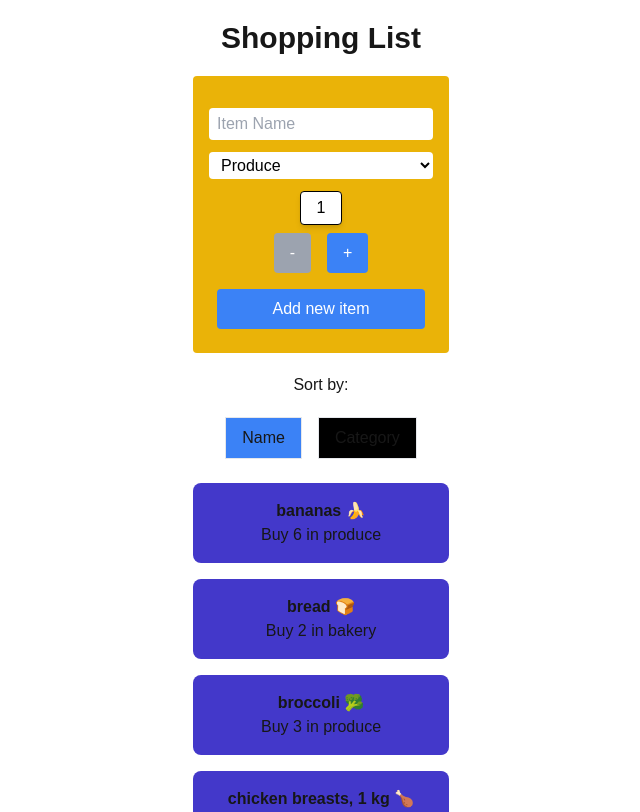
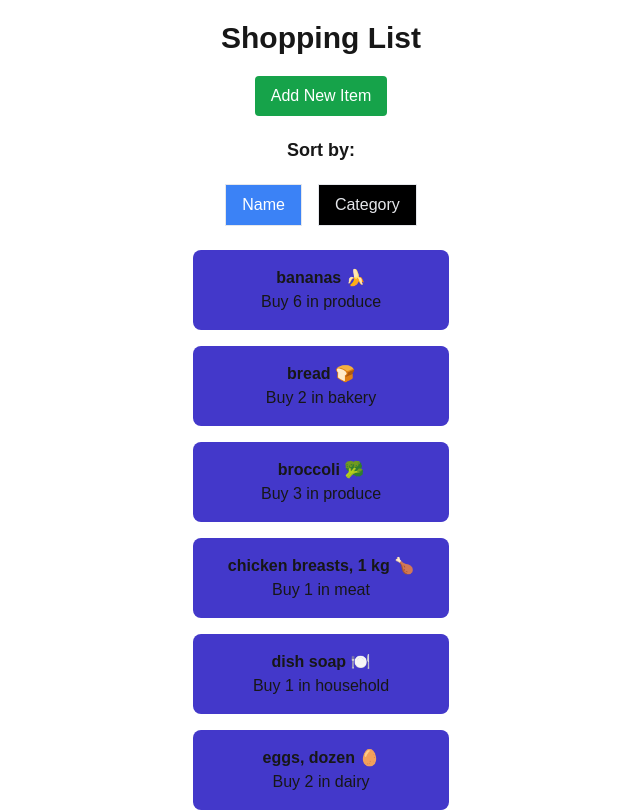
Before and after one commit to augusto-barros/cprg306-assignments, a Next.js app: page /week-7 in a window 1280 px wide. Shown: the top 812 px of the page, without its empty margins (319-959 px from the left). Built offline with nearby package versions, Linux system fonts and the light colour scheme.

Commit message:
Toggle button on shopping list added
toggle button added and debugging

```diff
--- a/app/week-7/item-list.js
+++ b/app/week-7/item-list.js
@@ -4,28 +4,34 @@ import { useState } from 'react';
 function ItemList({ items }) {
   const [sortBy, setSortBy] = useState('name');
 
-  const sortedItems = [...items].sort((a, b) => {
-    if (sortBy === 'name') {
-      return a.name.localeCompare(b.name);
-    } else if (sortBy === 'category') {
-      return a.category.localeCompare(b.category);
-    }
-    return 0;
-  });
+  const sortItems = (items, criteria) => {
+    return [...items].sort((a, b) => {
+      if (criteria === 'name') {
+        return a.name.localeCompare(b.name);
+      } else if (criteria === 'category') {
+        return a.category.localeCompare(b.category);
+      }
+      return 0;
+    });
+  };
+
+  const sortedItems = sortItems(items, sortBy);
 
   return (
     <div className="flex flex-col justify-center items-center">
-      <h3 className="m-5">Sort by:</h3>
+      <h3 className="m-5 text-lg font-semibold">Sort by:</h3>
       <div className="flex space-x-4 mb-6">
         <button
           onClick={() => setSortBy('name')}
-          className={`px-4 py-2 border ${sortBy === 'name' ? 'bg-blue-500' : 'bg-black'}`}
+          className={`px-4 py-2 border ${sortBy === 'name' ? 'bg-blue-500 text-white' : 'bg-black text-gray-200'}`}
+          aria-pressed={sortBy === 'name'}
         >
           Name
         </button>
         <button
           onClick={() => setSortBy('category')}
-          className={`px-4 py-2 border ${sortBy === 'category' ? 'bg-blue-500' : 'bg-black'}`}
+          className={`px-4 py-2 border ${sortBy === 'category' ? 'bg-blue-500 text-white' : 'bg-black text-gray-200'}`}
+          aria-pressed={sortBy === 'category'}
         >
           Category
         </button>
--- a/app/week-7/new-item.js
+++ b/app/week-7/new-item.js
@@ -76,8 +76,8 @@ export default function NewItem({onAddItem}) {
                 </div>
 
                 <div className='flex justify-center'>
-                    <button className={btnStyle} onClick={decrement} disabled={decrementDisable}>-</button>
-                    <button className={btnStyle} onClick={increment} disabled={incrementDisable}>+</button>
+                    <button type='button' className={btnStyle} onClick={decrement} disabled={decrementDisable}>-</button>
+                    <button type='button' className={btnStyle} onClick={increment} disabled={incrementDisable}>+</button>
                 </div>
 
                 <button type="submit" className={btnStyle}>Add new item</button>
--- a/app/week-7/page.js
+++ b/app/week-7/page.js
@@ -4,26 +4,36 @@ import ItemList from './item-list';
 import NewItem from './new-item';
 import itemsData from './items.json';
 
-
 export default function Page() {
-    const [items, setItems] = useState(itemsData)
+    const [items, setItems] = useState(itemsData);
+    const [showForm, setShowForm] = useState(false);
 
     const handleAddItem = (newItem) => {
         setItems([...items, newItem]);
-    }
+    };
+
+    const toggleForm = () => setShowForm((prev) => !prev);
 
     return (
-            <main>
+        <main>
             <h1 className="text-3xl font-bold mt-5 text-center">Shopping List</h1>
-            <NewItem onAddItem={handleAddItem}/>
-            <ItemList items = {items}/>
+
+            <div className="flex justify-center items-center mt-5">
+                <button
+                    className="px-4 py-2 text-white bg-green-600 hover:bg-green-700 rounded"
+                    onClick={toggleForm}>
+                        {showForm ? "Close Form" : "Add New Item"}
+                </button>
+            </div>
+
+            {showForm && <NewItem onAddItem={handleAddItem} />}
+            <ItemList items={items} />
 
             <button
                 className="absolute top-5 left-5 px-4 py-2 text-white rounded hover:bg-blue-600"
                 onClick={() => window.location.href = './'}>
                     Back to Home
             </button>
-
-    </main>
+        </main>
     );
 }
```
